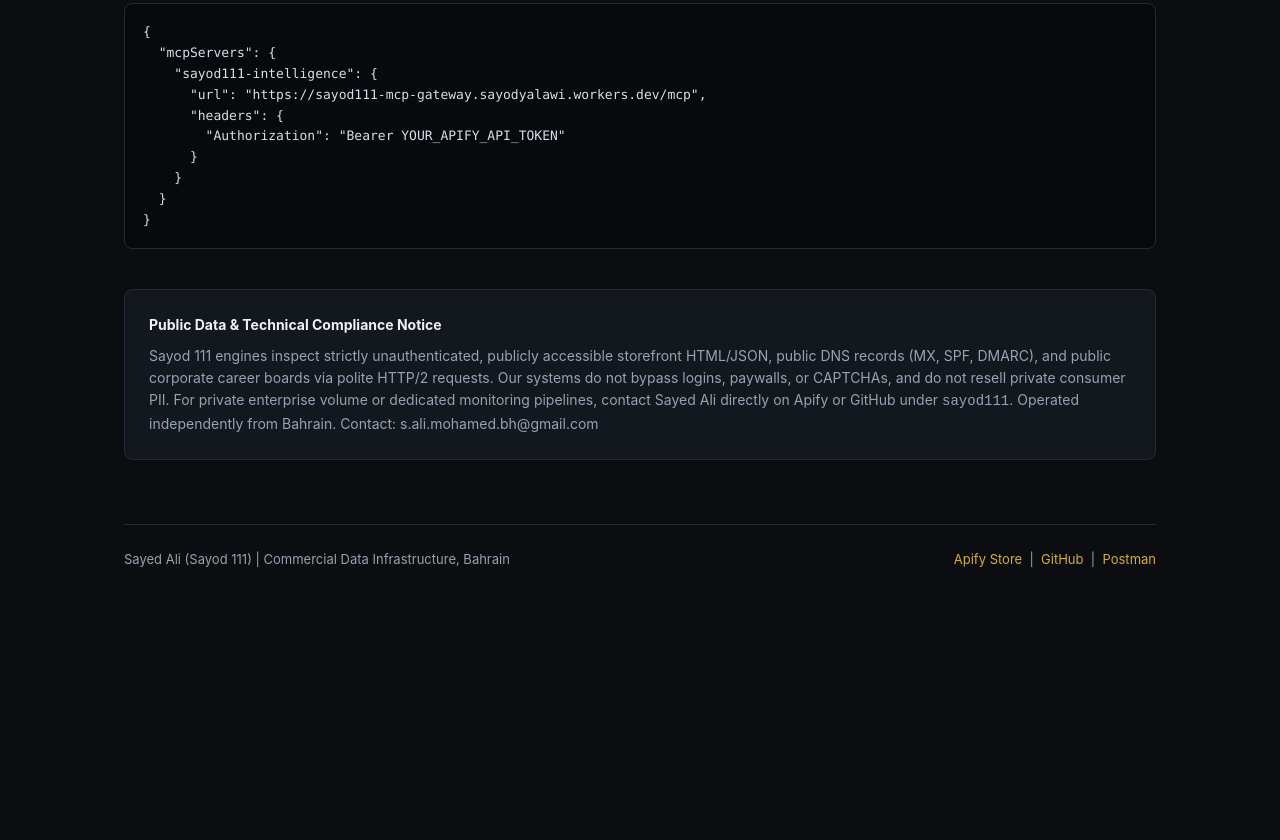
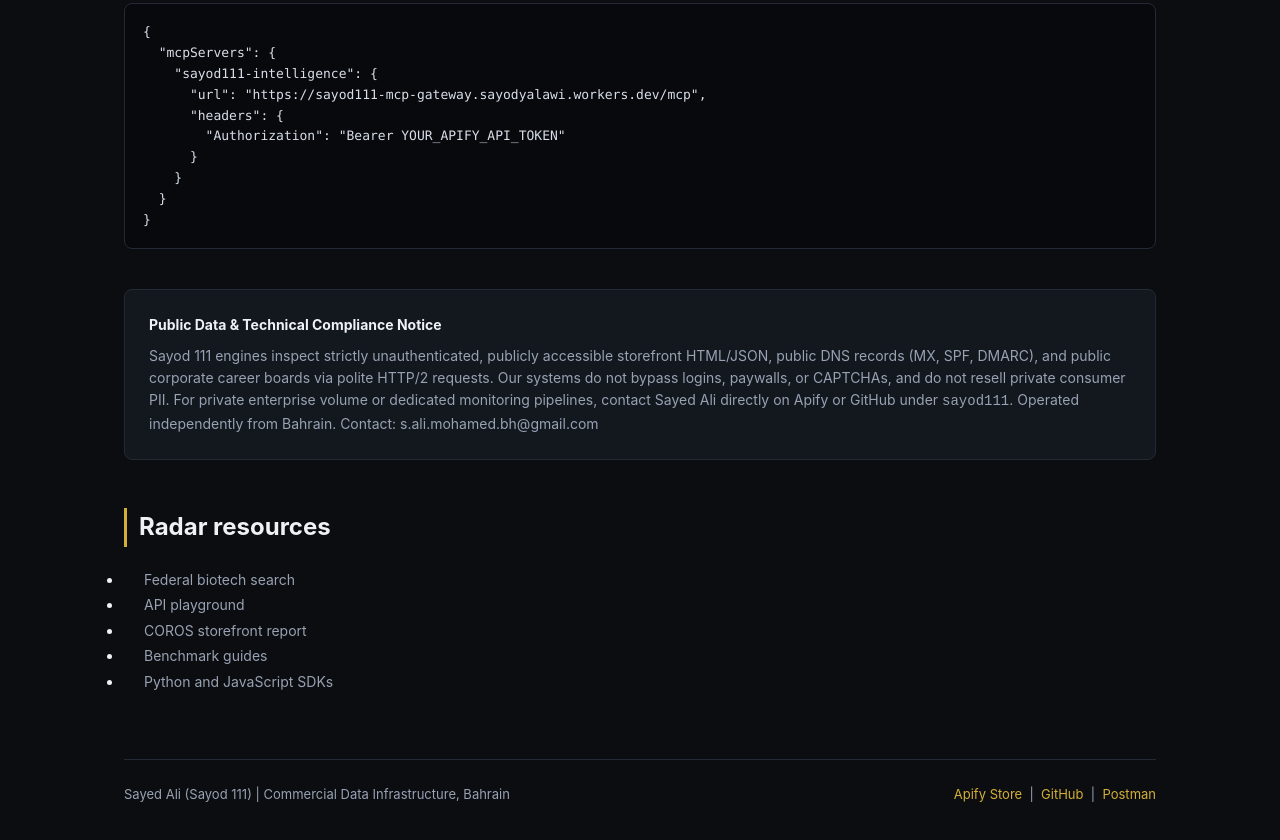
Before and after one commit to sayod111/sayod111.github.io, a plain HTML site: page index.html in a window 1280 px wide. Shown: the part 3239-4079 px from the top of the page. Before the commit the page ends 3889 px from the top, so only its background shows below. Drawn offline with Linux system fonts and the light colour scheme.

Commit message:
Link federal radar, API tools, benchmarks and SDKs

```diff
--- a/index.html
+++ b/index.html
@@ -253,6 +253,14 @@
       Sayod 111 engines inspect strictly unauthenticated, publicly accessible storefront HTML/JSON, public DNS records (MX, SPF, DMARC), and public corporate career boards via polite HTTP/2 requests. Our systems do not bypass logins, paywalls, or CAPTCHAs, and do not resell private consumer PII. For private enterprise volume or dedicated monitoring pipelines, contact Sayed Ali directly on Apify or GitHub under <code>sayod111</code>. Operated independently from Bahrain. Contact: s.ali.mohamed.bh@gmail.com
     </div>
 
+    <nav aria-label="Radar resources"><h2>Radar resources</h2><ul>
+      <li><a href="https://sayod111-radar.pages.dev/biotech-medtech-radar.html">Federal biotech search</a></li>
+      <li><a href="https://sayod111-radar.pages.dev/playground.html">API playground</a></li>
+      <li><a href="https://sayod111-radar.pages.dev/report.html?domain=coros.com&amp;mode=shopify">COROS storefront report</a></li>
+      <li><a href="https://sayod111-benchmarks.pages.dev/">Benchmark guides</a></li>
+      <li><a href="https://github.com/sayod111/sayod111-radar-sdk">Python and JavaScript SDKs</a></li>
+    </ul></nav>
+
     <footer>
       <div>Sayed Ali (Sayod 111) | Commercial Data Infrastructure, Bahrain</div>
       <div>
```
